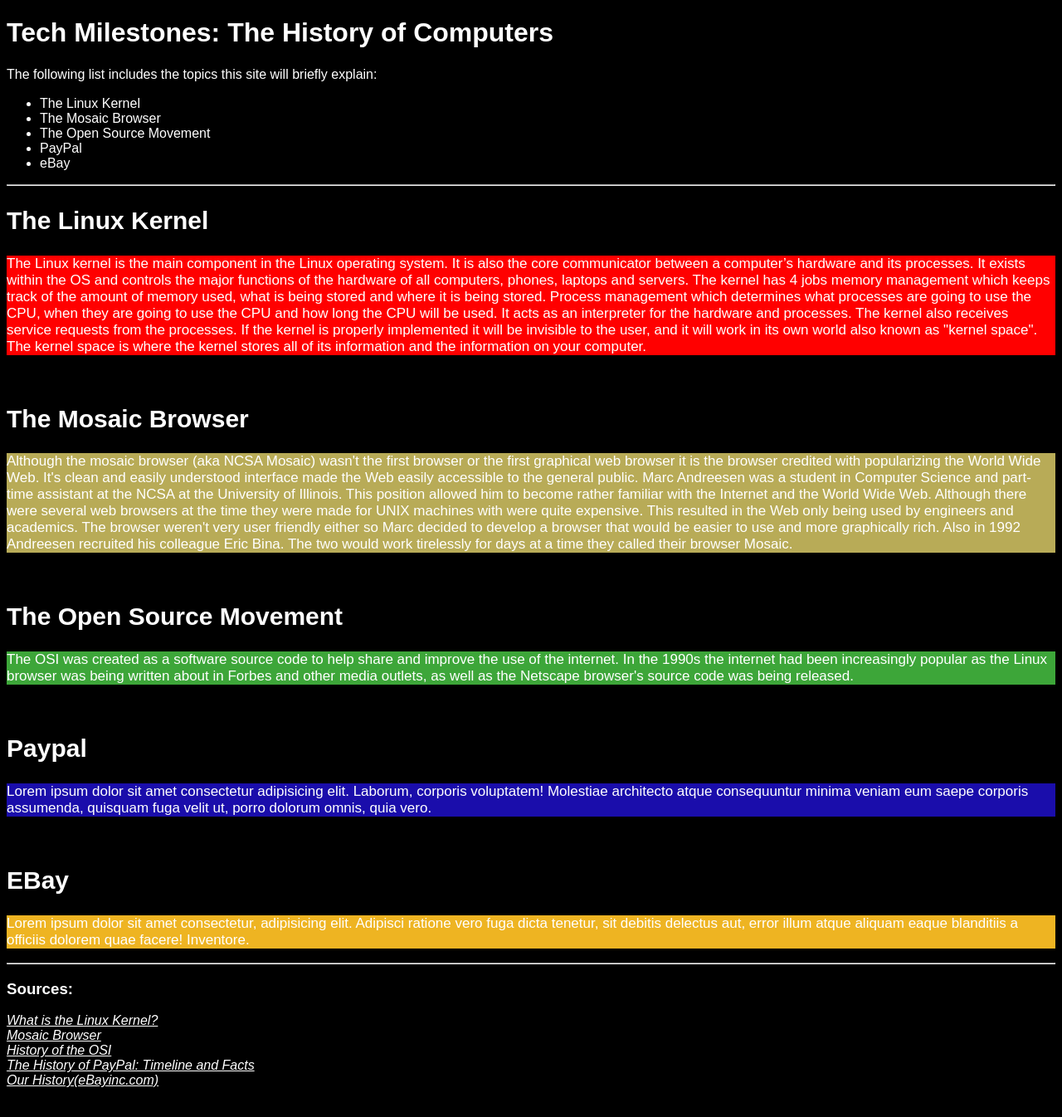
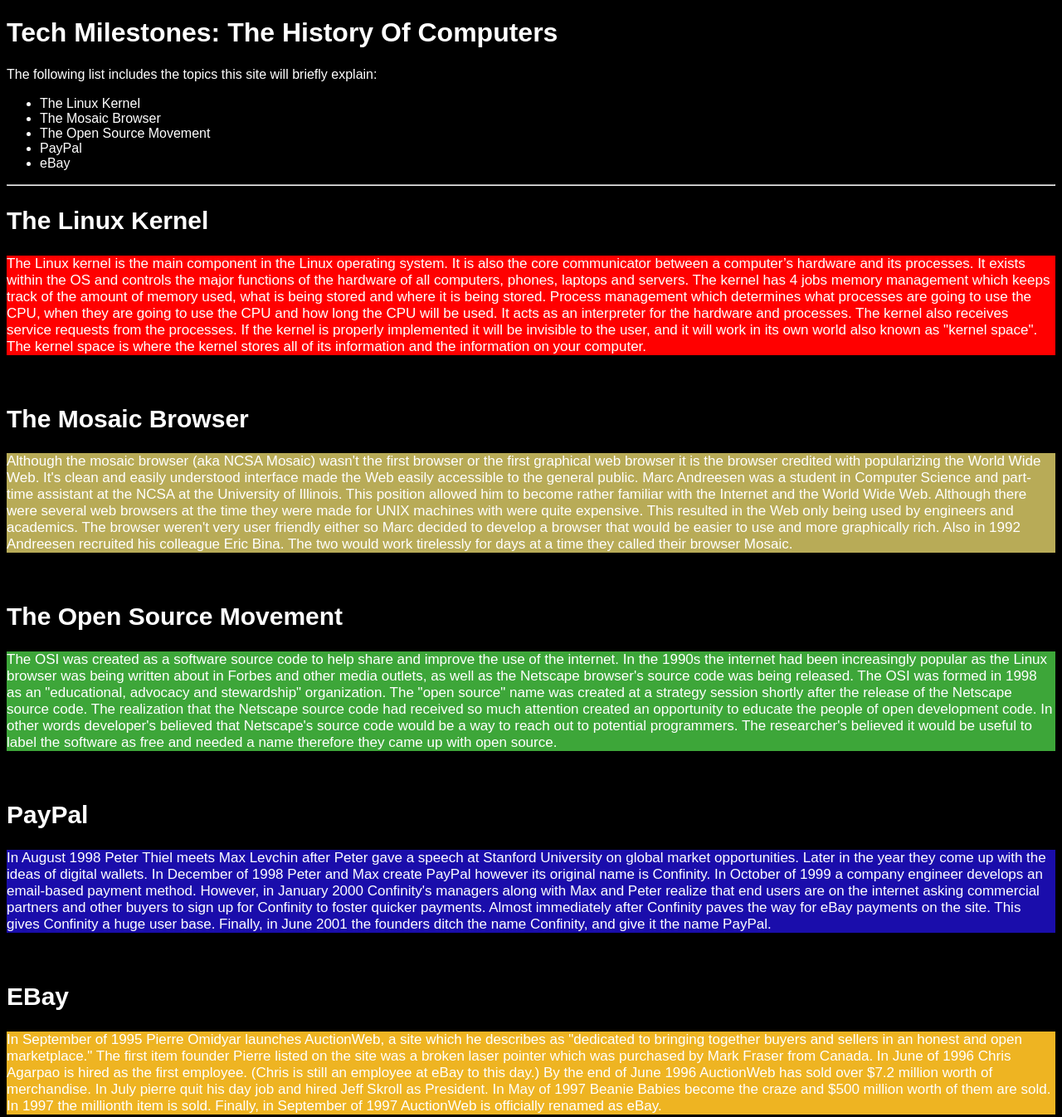
Before and after one commit to HaydenHickerson/ASSIGNMENT, a plain HTML site: page index.html in a window 1280 px wide. Shown: the top 1346 px of the page at 83% size. Before the commit the page ends 1319 px from the top, so only its background shows below. Drawn offline with Linux system fonts and the light colour scheme.

Commit message:
Finishing Touches

```diff
--- a/index.html
+++ b/index.html
@@ -7,7 +7,7 @@
 <link rel="stylesheet" href="styles.css">
 </head>
 <header>
-    <h1>Tech Milestones: The History of Computers</h1>
+    <h1 class="Title">tech milestones: the history of computers</h1>
 </header>
 
 <body>
@@ -46,22 +46,29 @@ The kernel space is where the kernel stores all of its information and the infor
 
 <h2>the open source movement</h2>
 <p id="Open-Source-Movement">The OSI was created as a software source code to help share and improve the use of the internet. In the 1990s the internet had been increasingly popular
-    as the Linux browser was being written about in Forbes and other media outlets, as well as the Netscape browser's source code was being released.
+    as the Linux browser was being written about in Forbes and other media outlets, as well as the Netscape browser's source code was being released. The OSI was formed in 1998 as an "educational, advocacy and stewardship" organization.
+    The "open source" name was created at a strategy session shortly after the release of the Netscape source code. The realization that the Netscape source code had received so much attention created an opportunity to
+    educate the people of open development code. In other words developer's believed that Netscape's source code would be a way to reach out to potential programmers. The researcher's believed it would be useful to label the software as free and needed a name therefore they came up with open source.
 
 </p>
 
 <br>
 
-<h2>paypal</h2>
-<p id="Paypal">Lorem ipsum dolor sit amet consectetur adipisicing elit. Laborum, corporis voluptatem! Molestiae architecto atque consequuntur minima veniam eum saepe corporis assumenda, quisquam fuga velit ut, porro dolorum omnis, quia vero.
+<h2>payPal</h2>
+<p id="PayPal">In August 1998 Peter Thiel meets Max Levchin after Peter gave a speech at Stanford University on global market opportunities. Later in the year they come up with the ideas of digital wallets.
+    In December of 1998 Peter and Max create PayPal however its original name is Confinity. In October of 1999 a company engineer develops an email-based payment method.
+    However, in January 2000 Confinity's managers along with Max and Peter realize that end users are on the internet asking commercial partners and other buyers to sign up for Confinity
+    to foster quicker payments. Almost immediately after Confinity paves the way for eBay payments on the site. This gives Confinity a huge user base. Finally, in June 2001 the founders ditch the name Confinity, and give it the name PayPal.
 
 </p>
 
 <br>
 
 <h2>eBay</h2>
-<p id="eBay">Lorem ipsum dolor sit amet consectetur, adipisicing elit. Adipisci ratione vero fuga dicta tenetur, sit debitis delectus aut, error illum atque aliquam eaque blanditiis a officiis dolorem quae facere! Inventore.
-
+<p id="eBay">In September of 1995 Pierre Omidyar launches AuctionWeb, a site which he describes as "dedicated to bringing together buyers and sellers in an honest and open marketplace."
+    The first item founder Pierre listed on the site was a broken laser pointer which was purchased by Mark Fraser from Canada. In June of 1996 Chris Agarpao is hired as the first employee. (Chris is still an employee at eBay to this day.)
+    By the end of June 1996 AuctionWeb has sold over $7.2 million worth of merchandise. In July pierre quit his day job and hired Jeff Skroll as President. In May of 1997 Beanie Babies become the craze and $500 million
+    worth of them are sold. In 1997 the millionth item is sold. Finally, in September of 1997 AuctionWeb is officially renamed as eBay.
 </p>
 
 </body>
--- a/styles.css
+++ b/styles.css
@@ -16,7 +16,7 @@
     text-align: left;
 }
 
-#Paypal {
+#PayPal {
     background-color: #1a0dab;
     font-size: 17px;
     text-align: left;
@@ -50,3 +50,7 @@ h2 {
 p {
     line-height: 20px;
 }
+
+.Title {
+    text-transform: capitalize
+}
```
